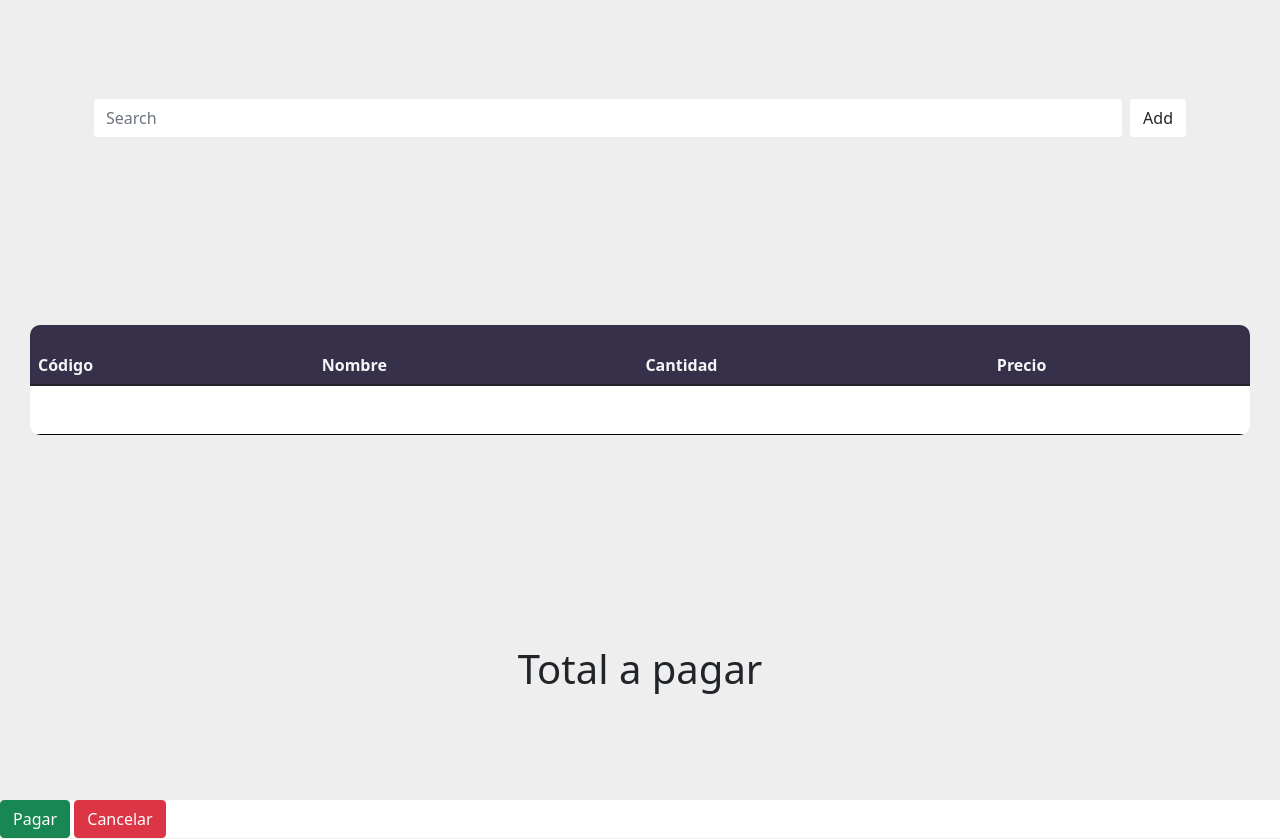
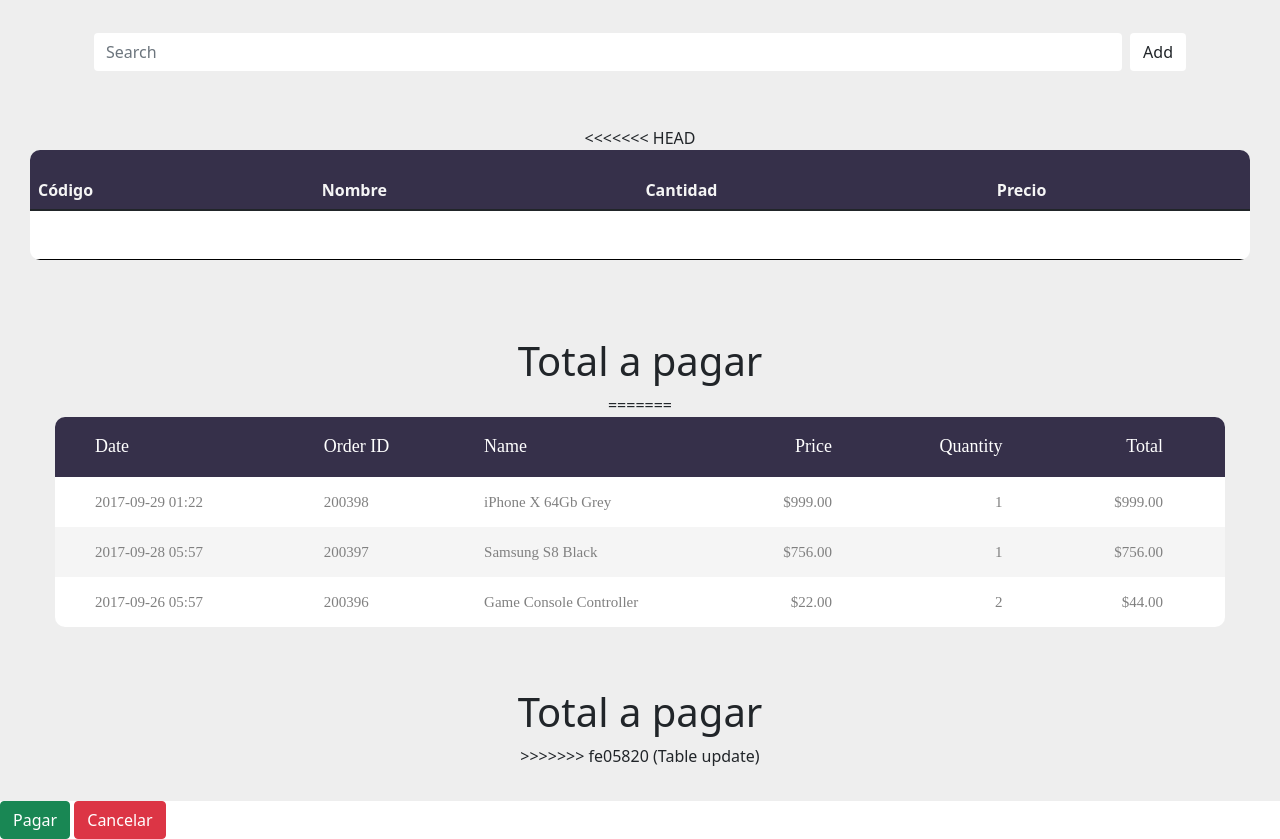
Before and after one commit to Franco-Ball/ProyectoIntegradorSupermarket, a Django app: template conf/templates/cajeros/tabla.html in a window 1280 px wide. Run offline with Django 4.2, Linux system fonts and the light colour scheme; the template is opened without the code that fills it, so the values that code supplies are empty; some libraries are stand-ins or nearby versions; some web fonts are replaced.

Commit message:
Table update

```diff
--- a/conf/templates/cajeros/tabla.html
+++ b/conf/templates/cajeros/tabla.html
@@ -39,6 +39,7 @@
                 <input class="form-control me-2" style="background:white;" type="text" placeholder="Search" aria-label="Search" name="searched">
                 <button class="btn" style="background-color:white;" type="button" onclick="addRow()">Add</button>
             </form>
+<<<<<<< HEAD
         </div>
         <!--Table-->
         <table class="table" id="myTable">
@@ -63,6 +64,55 @@
         <!--Total price print-->
         <div class="center">
             <h1 id="monto" style="padding-top:5%;">Total a pagar</h1>
+=======
+        </div>
+        <!--Table-->
+        <div class="wrap-table100">
+            <div class="table100">
+                <table id="myTable">
+                    <thead>
+                        <tr class="table100-head">
+                            <th class="column1">Date</th>
+                            <th class="column2">Order ID</th>
+                            <th class="column3">Name</th>
+                            <th class="column4">Price</th>
+                            <th class="column5">Quantity</th>
+                            <th class="column6">Total</th>
+                        </tr>
+                    </thead>
+                    <tbody>
+                        <tr>
+                            <td class="column1">2017-09-29 01:22</td>
+                            <td class="column2">200398</td>
+                            <td class="column3">iPhone X 64Gb Grey</td>
+                            <td class="column4">$999.00</td>
+                            <td class="column5">1</td>
+                            <td class="column6">$999.00</td>
+                        </tr>
+                        <tr>
+                            <td class="column1">2017-09-28 05:57</td>
+                            <td class="column2">200397</td>
+                            <td class="column3">Samsung S8 Black</td>
+                            <td class="column4">$756.00</td>
+                            <td class="column5">1</td>
+                            <td class="column6">$756.00</td>
+                        </tr>
+                        <tr>
+                            <td class="column1">2017-09-26 05:57</td>
+                            <td class="column2">200396</td>
+                            <td class="column3">Game Console Controller</td>
+                            <td class="column4">$22.00</td>
+                            <td class="column5">2</td>
+                            <td class="column6">$44.00</td>
+                        </tr>
+                    </tbody>
+                </table>
+            </div>
+        </div>
+        <!--Total price print-->
+        <div class="center">
+            <h1 style="padding-top:5%;">Total a pagar</h1>
+>>>>>>> fe05820 (Table update)
         </div>
     </div>
     <!--Buttons-->
```
